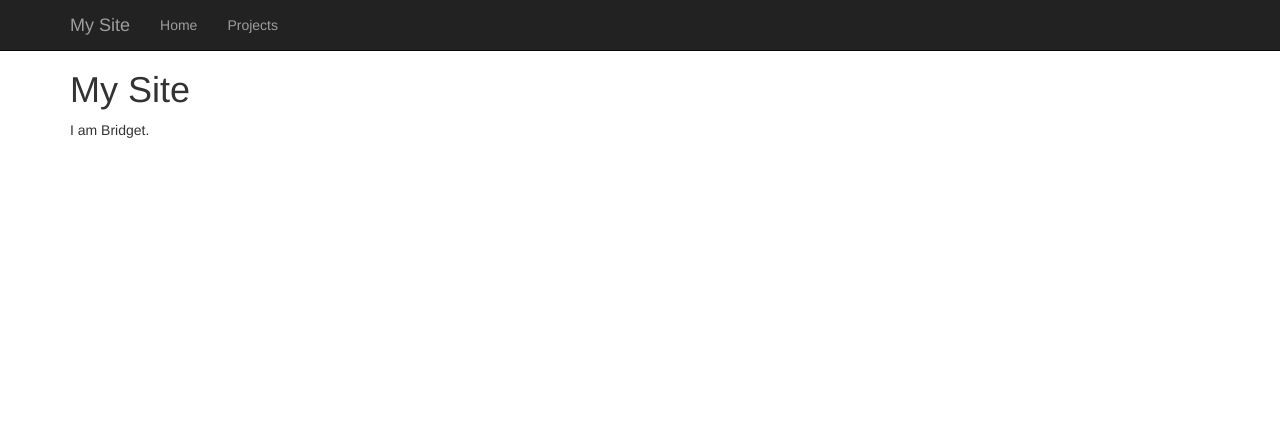
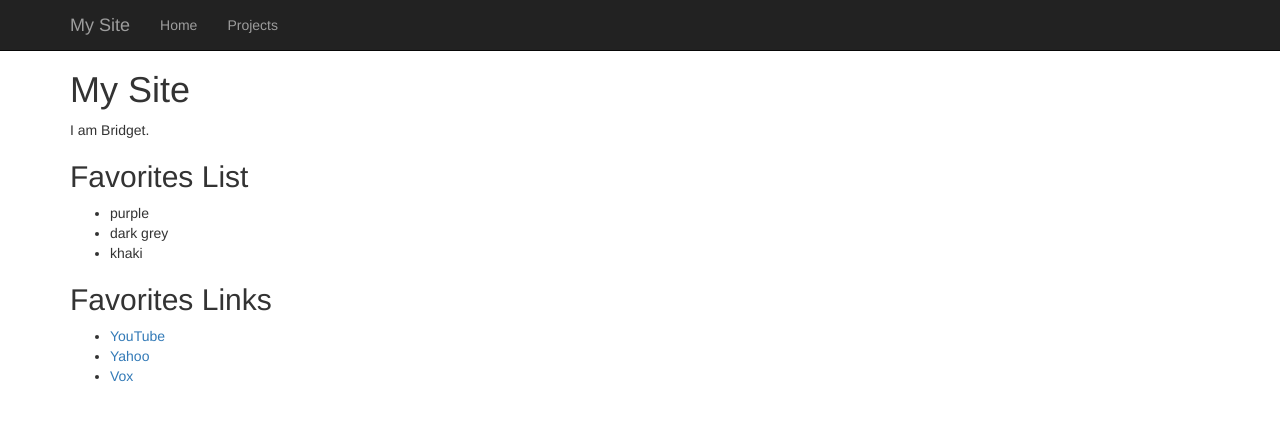
Before and after one commit to badickens/nodeproject, a Node server app: page / in a window 1280 px wide. Shown: the top 421 px of the page. Run offline with Node 20, Linux system fonts and the light colour scheme; some libraries are stand-ins or nearby versions.

Commit message:
added favorites to home page

```diff
--- a/server.js
+++ b/server.js
@@ -23,7 +23,18 @@ app.use(express.static('public'));
 //==============
 app.get('/', function(request, response) {
    //response.send('hi there');
-   response.render('home');
+   var favoriteColors = ['purple', 'dark grey', 'khaki'];
+   var favoriteLinks = [
+     {text: 'YouTube', url: 'http://youtube.com'},
+     {text: 'Yahoo', url: 'http://yahoo.com'},
+     {text: 'Vox', url: 'http://vox.vom'}
+   ];
+
+   response.render('home', {
+     title: 'home page', // adds in title tab
+     favorites: favoriteColors,
+     links: favoriteLinks
+   });
 });
 
 app.get('/projects', function(request, response) {
--- a/views/home.hbs
+++ b/views/home.hbs
@@ -2,3 +2,17 @@
 <p>
   I am Bridget.
 </p>
+
+<h2>Favorites List</h2>
+<ul>
+   {{#each favorites as |favorite| }}
+ <li>{{favorite}}</li>
+   {{/each}}
+</ul>
+
+<h2>Favorites Links</h2>
+<ul>
+   {{#each links as |link| }}
+ <li><a href="{{link.url}}">{{link.text}}</a></li>
+   {{/each}}
+</ul>
```
